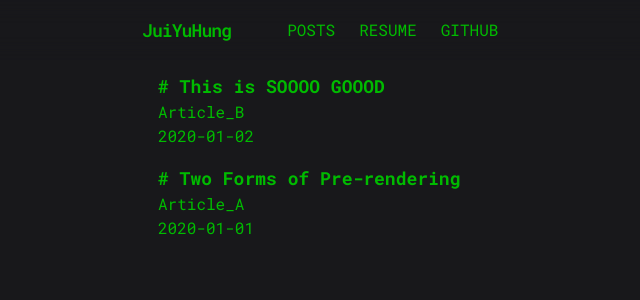
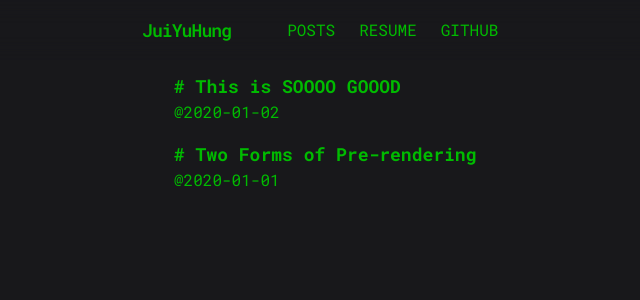
Before and after one commit to JuiYuHung-craftcat/juiyuhung-homepage, a Next.js app: page / in a window 1280 px wide. Shown: the top 300 px of the page, without its empty margins (122-762 px from the left). Built offline with nearby package versions, Linux system fonts and the light colour scheme.

Commit message:
Update page.tsx

```diff
--- a/app/page.tsx
+++ b/app/page.tsx
@@ -3,14 +3,12 @@ import { getSortedPostsData } from "../lib/posts";
 export default function Home() {
   const allPostsData = getSortedPostsData();
   return (
-    <div className="max-w-3xl mx-auto pl-4 pr-4 pt-16">
+    <div className="max-w-3xl mx-auto px-8 pt-16">
       {allPostsData.map(({ id, date, title }) => (
-        <div className="p-2" key={id}>
+        <div className="p-2 hover:bg-terminal_green hover:text-black" key={id}>
           <a href={`posts/${id}`}>
             <p className="font-bold text-lg"># {title}</p>
-            {id}
-            <br />
-            {date}
+            @{date}
           </a>
         </div>
       ))}
```
